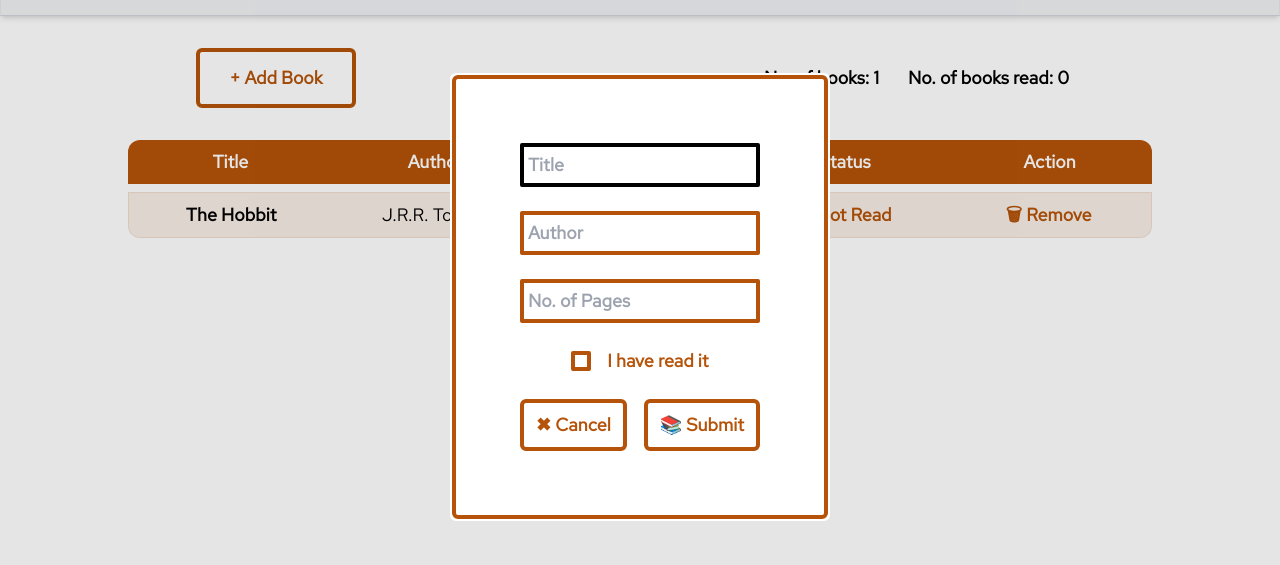
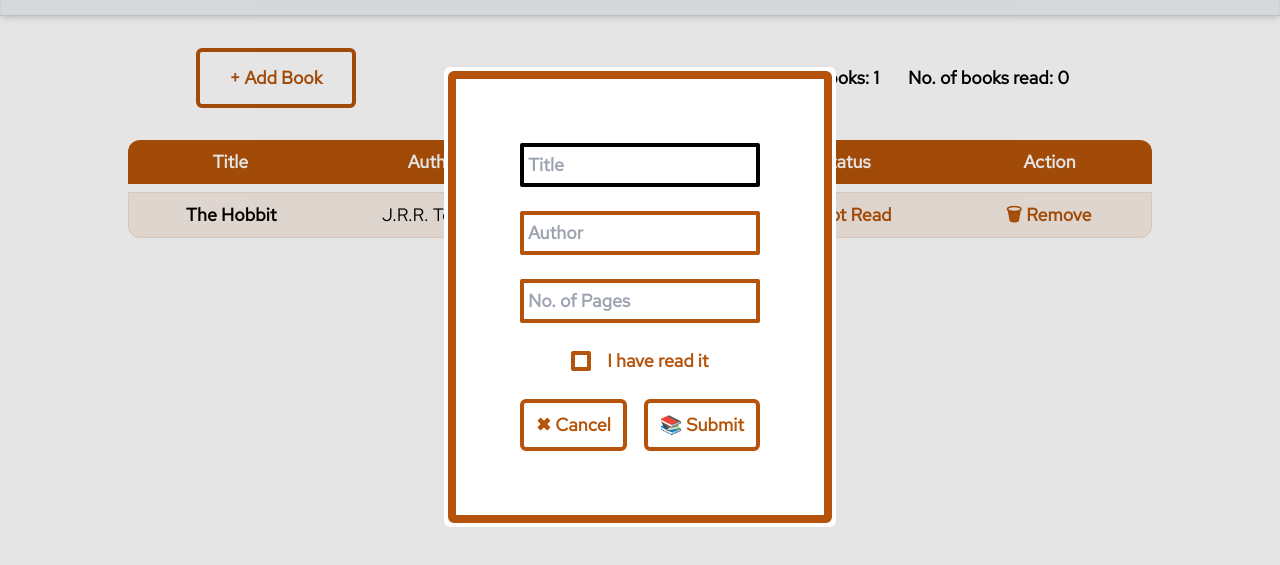
Before and after one commit to mell62/library, a website: page index.html in a window 1280 px wide. Both pictures are taken after a click on the button "+ Add Book". Shown: the part 103-668 px from the top of the page. Drawn offline with nearby package versions, Linux system fonts and the light colour scheme.

Commit message:
Adjust the form borders

```diff
--- a/index.html
+++ b/index.html
@@ -64,11 +64,11 @@
       </div>
     </div>
     <dialog
-      class="border-2 border-white rounded-md modal transform scale-[0.1] transition-transform duration-300 ease-in-out"
+      class="border-4 border-white rounded-md modal transform scale-[0.1] transition-transform duration-300 ease-in-out"
     >
       <form
         action=""
-        class="border-4 border-amber-700 rounded-md bg-white p-16 book-form flex flex-col gap-6"
+        class="border-8 border-amber-700 rounded-md bg-white p-16 book-form flex flex-col gap-6"
       >
         <div class="flex flex-col">
           <input
```
Also changed, not shown: css/output.css.
